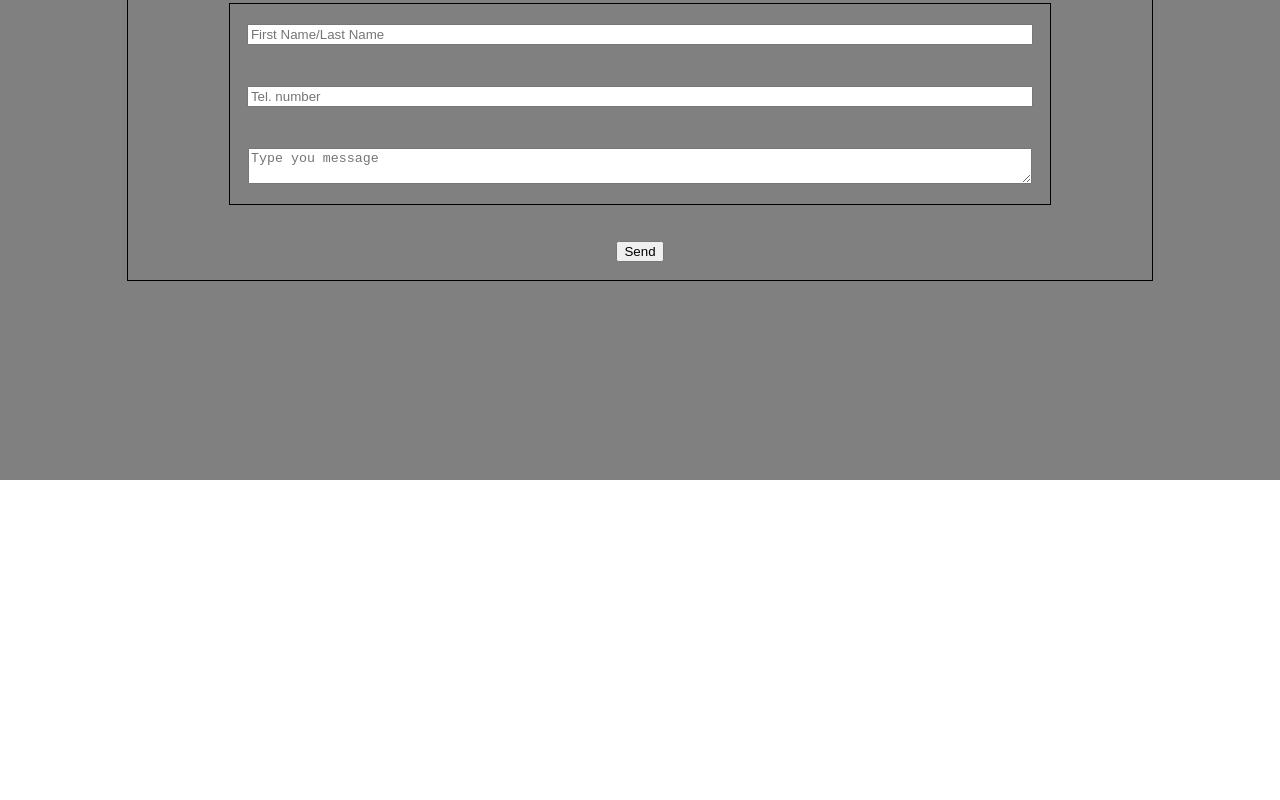
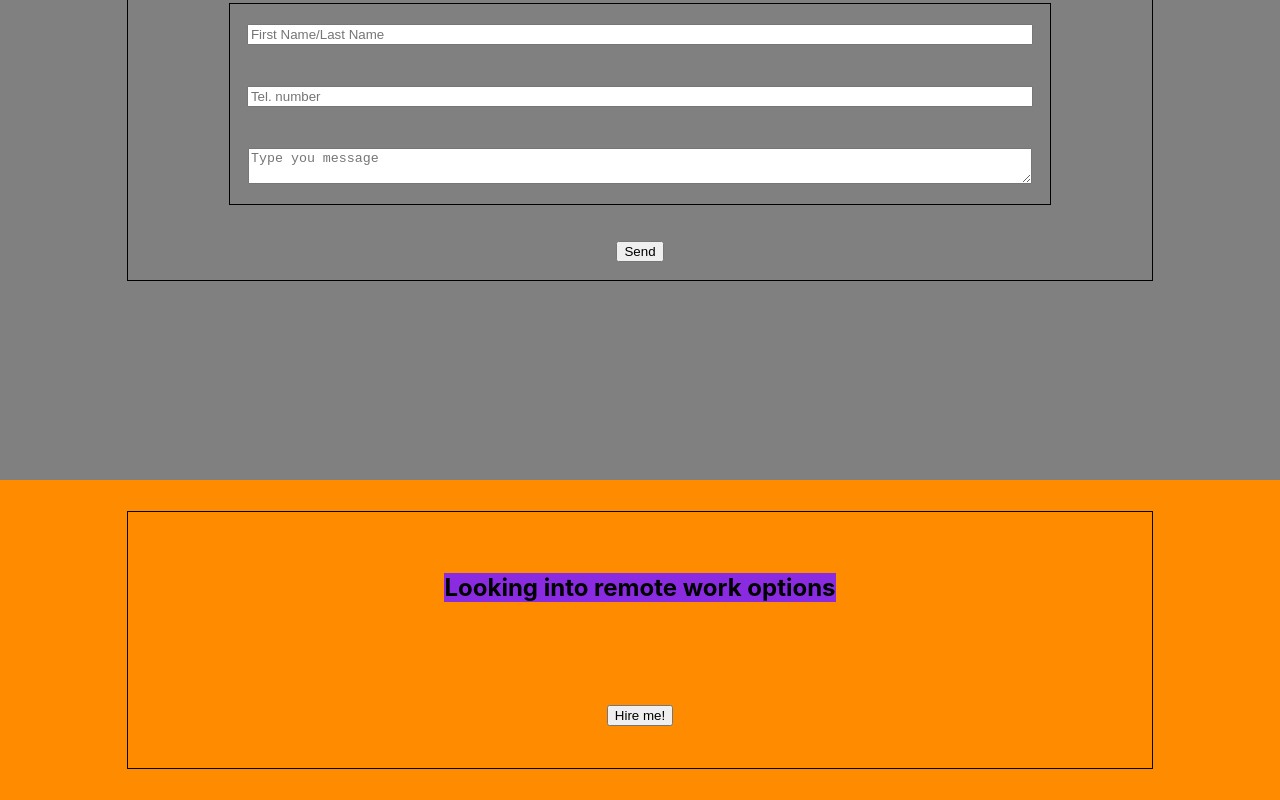
Before and after one commit to DzmitryYesis/portfolio, a React (Create React App) app: page / in a window 1280 px wide. Shown: the part 2800-3600 px from the top of the page. Before the commit the page ends 3280 px from the top, so only its background shows below. Built offline with nearby package versions, Linux system fonts and the light colour scheme.

Commit message:
Created Remotely component

```diff
--- a/src/App.tsx
+++ b/src/App.tsx
@@ -5,6 +5,7 @@ import Main from './components/main/Main';
 import Skills from './components/skills/Skills';
 import Projects from './components/projects/Projects';
 import Contacts from './components/contacts/Contacts';
+import Remotely from './components/remotely/Remotely';
 
 function App() {
     return (
@@ -14,6 +15,7 @@ function App() {
             <Skills/>
             <Projects/>
             <Contacts/>
+            <Remotely/>
         </div>
     );
 }
--- /dev/null
+++ b/src/components/remotely/Remotely.module.css
@@ -0,0 +1,18 @@
+.remotely {
+    display: flex;
+    align-items: center;
+    background-color: darkorange;
+    height: 40vh;
+
+}
+
+.remotelyConteiner {
+    flex-direction: column;
+    align-items: center;
+    justify-content: space-around;
+    height: 80%;
+}
+
+.title {
+    background-color: blueviolet;
+}
--- /dev/null
+++ b/src/components/remotely/Remotely.tsx
@@ -0,0 +1,16 @@
+import React from 'react';
+import style from './Remotely.module.css'
+import styleConteiner from '../../common/styles/Conteiner.module.css';
+
+const Remotely = () => {
+    return (
+        <div className={style.remotely}>
+            <div className={`${styleConteiner.conteiner} ${style.remotelyConteiner}`}>
+                <h2 className={style.title}>Looking into remote work options</h2>
+                <button>Hire me!</button>
+            </div>
+        </div>
+    );
+};
+
+export default Remotely;
```
